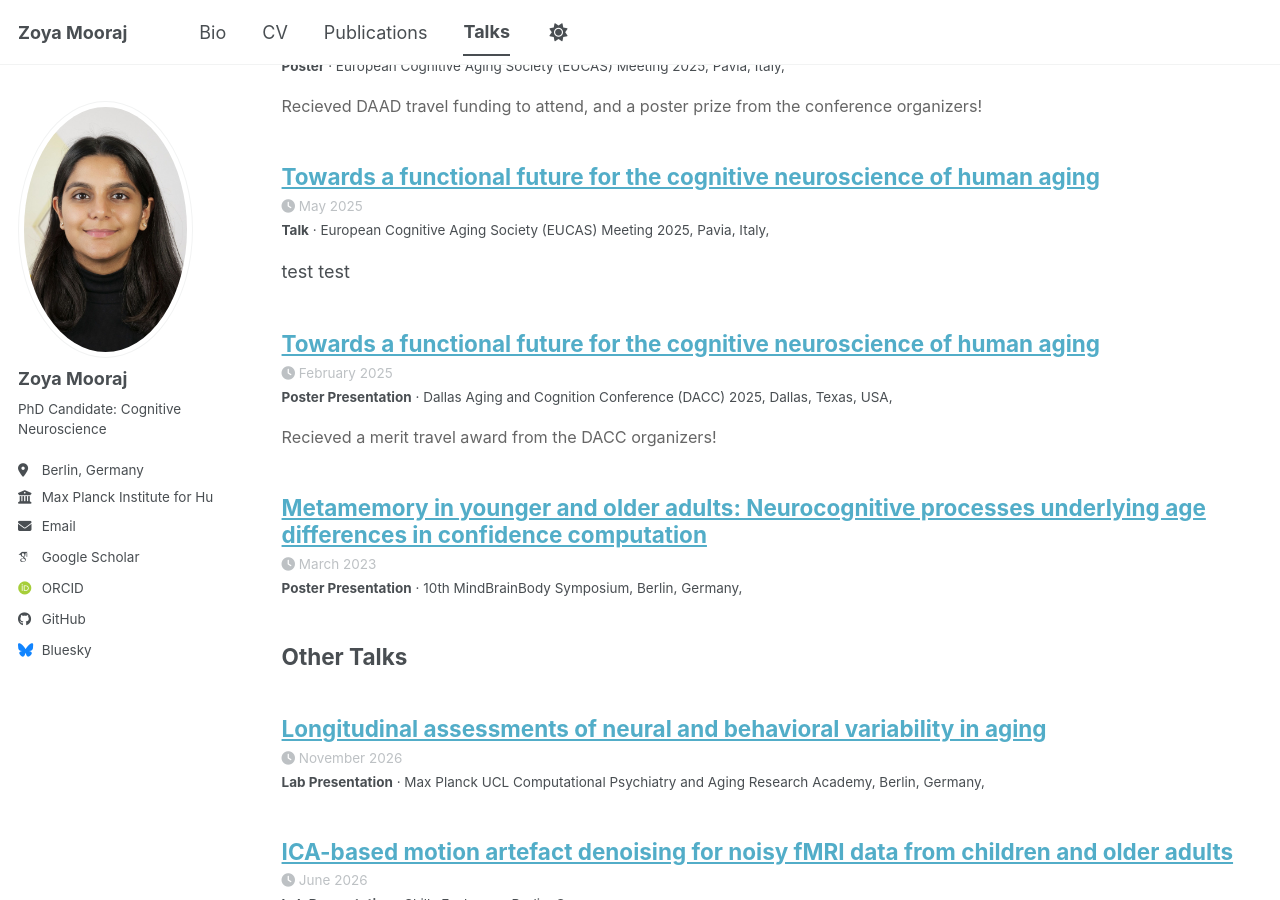
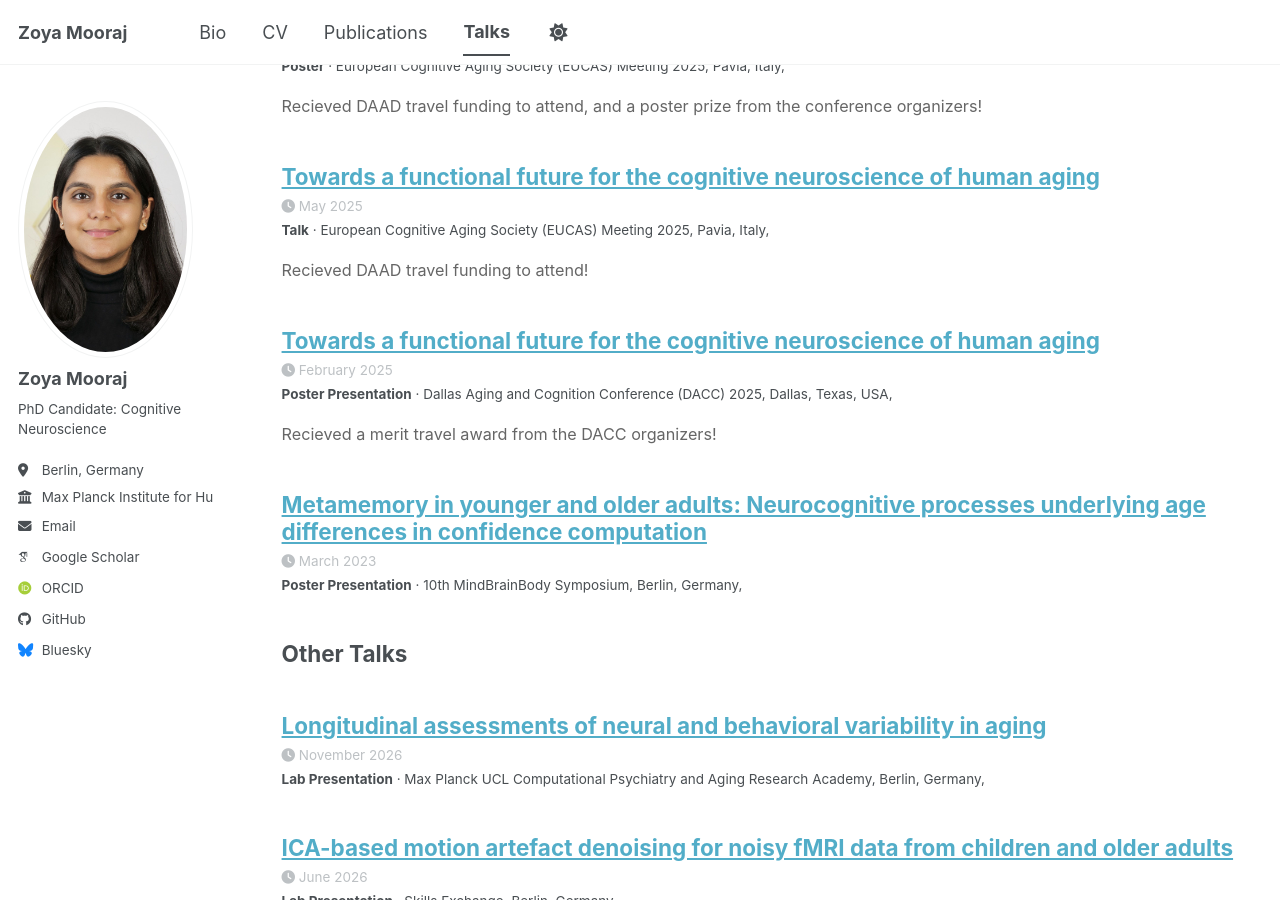
Before and after one commit to zoya-mooraj/zoya-mooraj.github.io, a Jekyll site: the page built from _pages/talks.html, in a window 1280 px wide and 900 px high, scrolled down 533 px. Built offline with Jekyll 4.4.1, drawn with Linux system fonts in a browser that asks for light colours; some web fonts are replaced; a script bundle is joined from its source files by our own code; library files that are not in the unit come from our copies.

Commit message:
remove excerpt

```diff
--- a/_talks/2025-05-EUCAS-1.md
+++ b/_talks/2025-05-EUCAS-1.md
@@ -7,7 +7,6 @@ permalink: /talks/2025-05-EUCAS-1
 venue: "European Cognitive Aging Society (EUCAS) Meeting 2025"
 date: 2025-05-01
 location: "Pavia, Italy"
-excerpt: "test test"
 ---
 
 <p class="talk-note">
```
